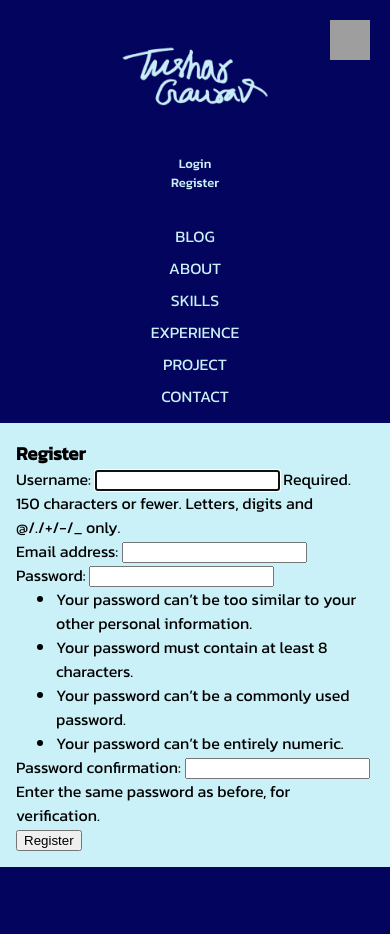
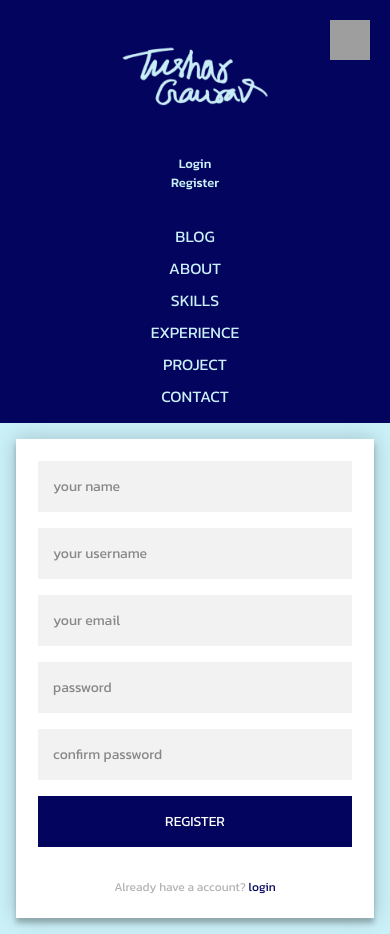
Before and after one commit to tushgaurav/tushgaurav.in-django, a Django app: page /register/ in a window 390 px wide. Before the commit the page ends 867 px from the top, so only its background shows below. Run offline with Django 4.2, Linux system fonts and the light colour scheme; grey boxes are pictures that could not be loaded.

Commit message:
updated register form
added
- changed the register form design from default usercreation from to
  custom
- added captcha verification
- updated layout, made more responsive

```diff
--- a/base/forms.py
+++ b/base/forms.py
@@ -8,9 +8,21 @@ from captcha.widgets import ReCaptchaV2Checkbox
 from .models import Message
 
 class CreateUserForm(UserCreationForm):
+    name = forms.CharField(max_length=255)
+    captcha = ReCaptchaField(widget=ReCaptchaV2Checkbox())
+
     class Meta:
         model = User
         fields = ['username', 'email', 'password1', 'password2']
+
+    def __init__(self, *args, **kwargs):
+        super().__init__(*args, **kwargs)
+        self.fields['name'].widget.attrs.update({'placeholder': 'your name'})
+        self.fields['username'].widget.attrs.update({'placeholder': 'your username'})
+        self.fields['email'].widget.attrs.update({'placeholder': 'your email'})
+        self.fields['password1'].widget.attrs.update({'placeholder': 'password'})
+        self.fields['password2'].widget.attrs.update({'placeholder': 'confirm password'})
+
 
 class ContactForm(forms.ModelForm):
     captcha = ReCaptchaField(widget=ReCaptchaV2Checkbox())
--- a/base/templates/base/register.html
+++ b/base/templates/base/register.html
@@ -1,7 +1,9 @@
-{% extends 'base/base_template.html' %} {% block title %} Register | Tushar
-Gaurav {% endblock %} {% block content %}
+{% extends 'base/base_template.html' %}
 
-<h3>Register</h3>
+{% block title %} Register | Tushar Gaurav
+{% endblock %}
+
+{% block content %}
 
 <!-- MessageHandler v0.1 beta -->
   <!-- START -->
@@ -23,10 +25,27 @@ Gaurav {% endblock %} {% block content %}
 
   <!-- END -->
 
-<form method="POST" action="">
+  <div class="form">
+    <form class="login-form" method="POST" action="">
+        {% csrf_token %}
+        {{ form.name }}
+        {{ form.username }}
+        {{ form.email }}
+        {{ form.password1 }}
+        {{ form.password2 }}
+        {{ form.captcha }}
+        <button type="submit">register</button>
+        <p class="message">
+          Already have a account? <a href="{% url 'register' %}">login</a>
+        </p>
+    </form>
+  </div>
+
+  <!-- Old Django Default form -->
+<!-- <form method="POST" action="">
   {% csrf_token %} {{ form.as_p }}
 
   <input type="submit" value="Register" />
-</form>
+</form> -->
 
 {% endblock %}
--- a/base/views.py
+++ b/base/views.py
@@ -64,14 +64,27 @@ def logoutUser(request):
 def register(request):
     if request.user.is_authenticated:
         return redirect('home')
+
     if request.method == "POST":
         form = CreateUserForm(request.POST)
         if form.is_valid():
-            form.save()
+            name = form.cleaned_data['name'].strip()
+            try:
+                first_name, last_name = name.split(" ", 1)
+                user = form.save(commit=False)
+                user.first_name = first_name
+                user.last_name = last_name
+            except ValueError:
+                first_name = name
+                user = form.save(commit=False)
+                user.first_name = first_name
+            finally:
+                user.save()
             username = form.cleaned_data.get('username')
             messages.success(request, "Account created for " + username)
             return redirect('login')
         messages.error(request, "Form is invalid!")
+        return render(request, 'base/login.html')
     else:
         form = CreateUserForm()
         context = {
--- a/static/css/styles.css
+++ b/static/css/styles.css
@@ -207,29 +207,39 @@ h2 {
 /* Form Styles */
 
 .login-page {
-  height: 100vh;
   display: flex;
+  align-items: center;
+  justify-content: center;
+  height: 80vh;
+}
+
+.login-form {
+  display: flex;
+  flex-flow: column wrap;
   justify-content: center;
   align-items: center;
+  gap: 1em;
 }
 
 .form {
   position: relative;
   z-index: 1;
   background: #ffffff;
-  max-width: 360px;
-  margin: 0 auto 100px;
+  width: 40%;
+  min-width: 400px;
+  max-width: 800px;
+  margin: 0 auto;
   padding: 45px;
   text-align: center;
   box-shadow: var(--box-shadow-block);
 }
+
 .form input {
   font-family: var(--font-family);
   outline: 0;
   background: #f2f2f2;
   width: 100%;
   border: 0;
-  margin: 0 0 15px;
   padding: 15px;
   box-sizing: border-box;
   font-size: 14px;
@@ -472,6 +482,15 @@ fieldset {
     top: 20px;
     right: 20px;
   }
+
+  .form {
+    width: auto;
+    min-width: 90%;
+    margin: 0 auto;
+    padding: 22px;
+    text-align: center;
+    box-shadow: var(--box-shadow-block);
+  }
 }
 
 @media (max-width: 480px) {
```
Also changed, not shown: base/templates/base/login.html (+6 -2 lines).
